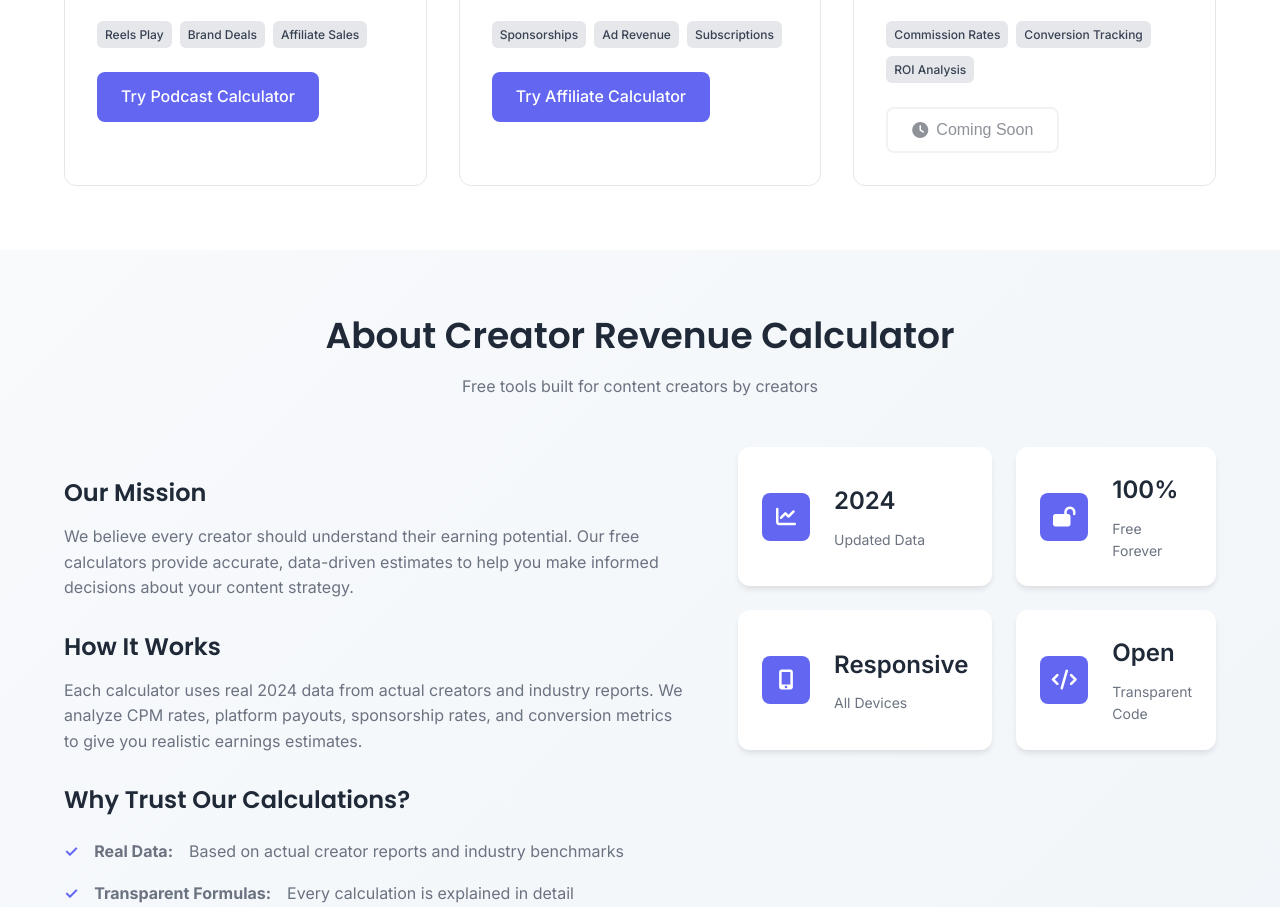
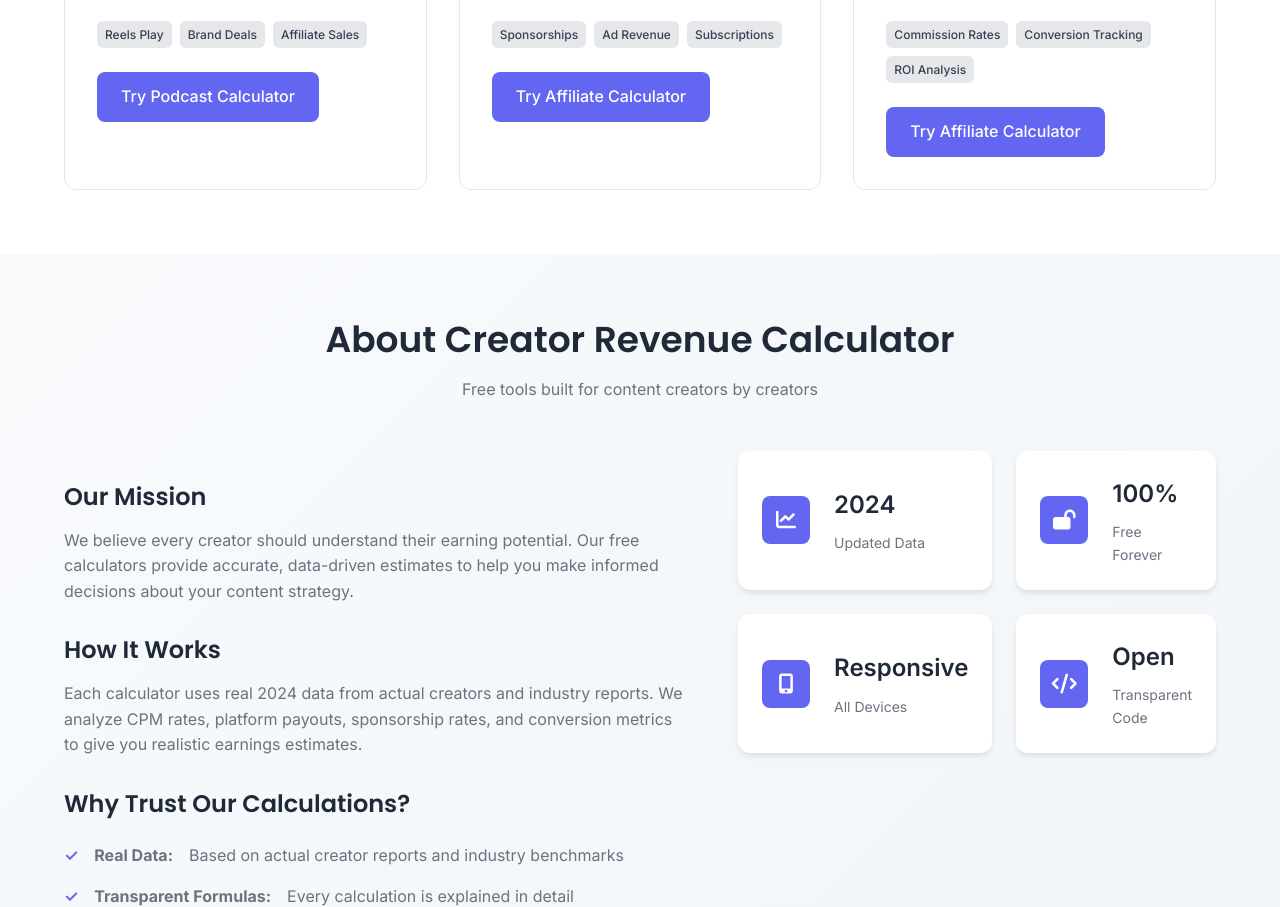
Before and after one commit to raiderj77/creator-revenue-calculator, a plain HTML site: page index.html in a window 1280 px wide. Shown: the part 1734-2641 px from the top of the page. Drawn offline with Linux system fonts and the light colour scheme.

Commit message:
Fix last Coming Soon button - Affiliate Calculator now live

```diff
--- a/index.html
+++ b/index.html
@@ -285,9 +285,7 @@
                     </div>
 
                     <div class="tool-actions">
-                        <button class="btn btn-secondary" disabled>
-                            <i class="fas fa-clock"></i> Coming Soon
-                        </button>
+                        <a href="/tools/affiliate-calculator/" class="btn btn-primary">Try Affiliate Calculator</a>
                     </div>
                 </div>
             </div>
```
